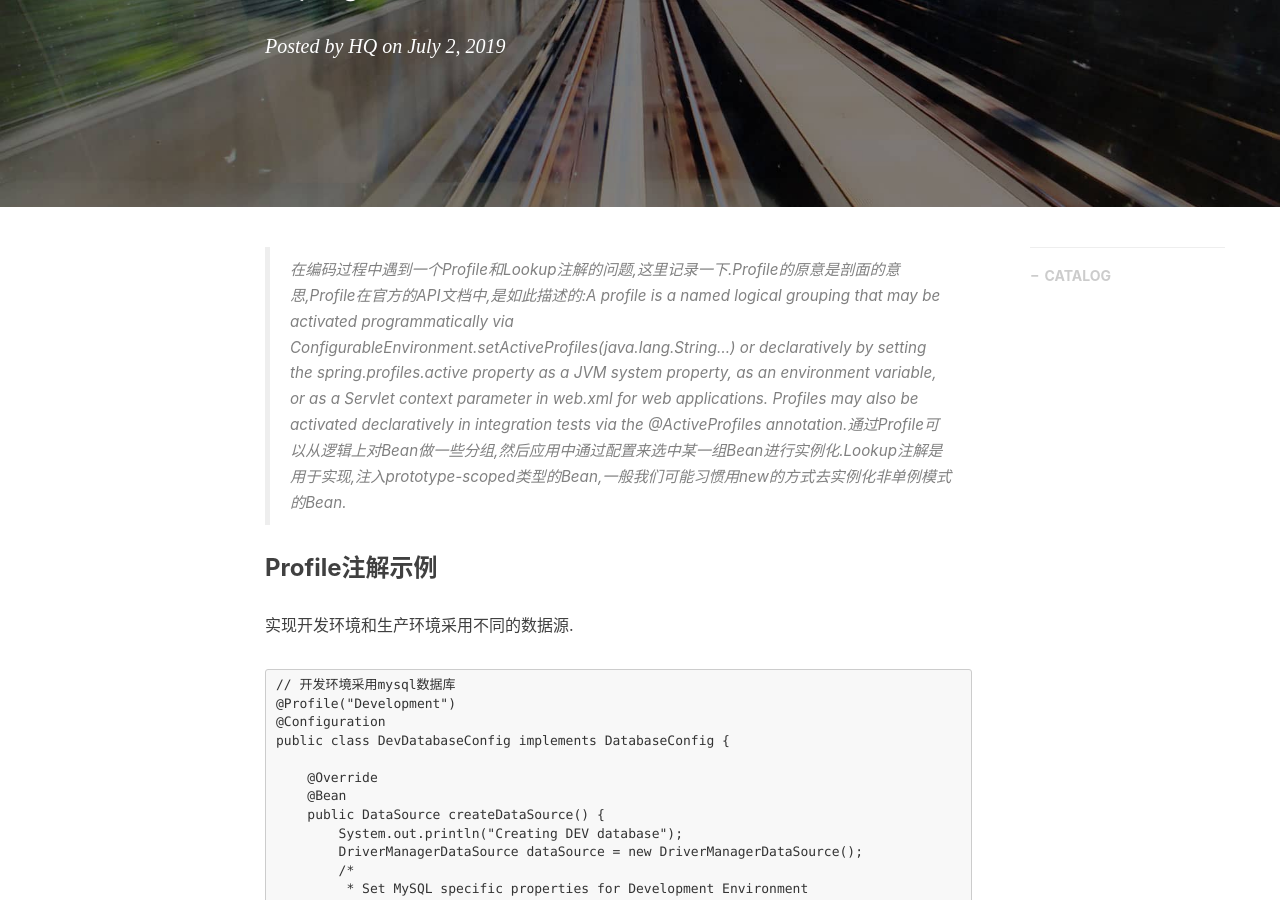
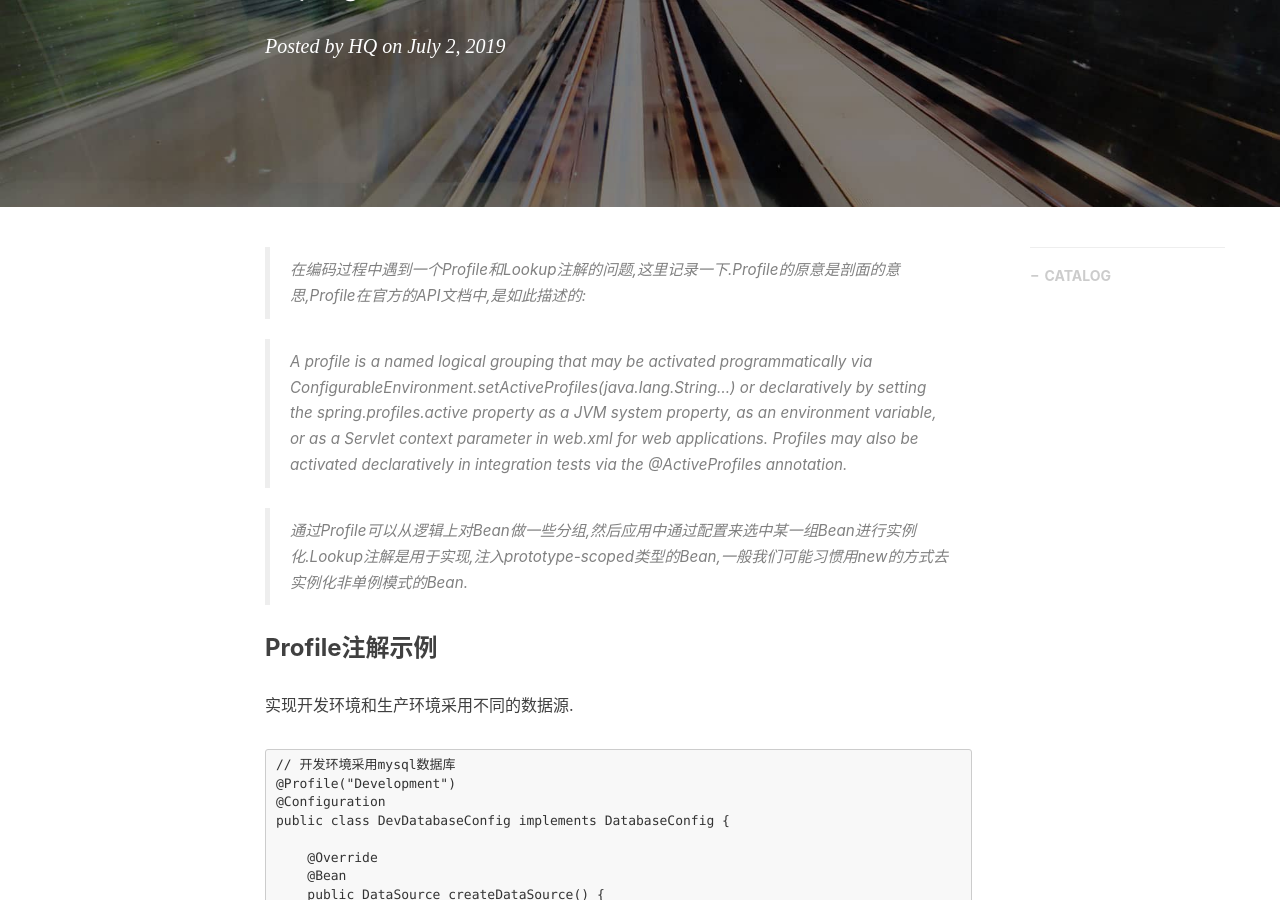
Before and after one commit to heqiao2010/heqiao2010.github.io, a Jekyll site: the page built from _posts/2019-07-02-Spring学习之Profile和Lookup注解.markdown, in a window 1280 px wide and 900 px high, scrolled down 376 px. Built offline with Jekyll 4.4.1, drawn with Linux system fonts in a browser that asks for light colours; nearby versions of some CDN libraries; comment, search, counter and statistics services are not loaded.

```diff
--- a/_posts/2019-07-02-Spring学习之Profile和Lookup注解.markdown
+++ b/_posts/2019-07-02-Spring学习之Profile和Lookup注解.markdown
@@ -10,7 +10,11 @@ tags:
     - Spring
 ---
 
->在编码过程中遇到一个Profile和Lookup注解的问题,这里记录一下.Profile的原意是剖面的意思,Profile在官方的API文档中,是如此描述的:A profile is a named logical grouping that may be activated programmatically via ConfigurableEnvironment.setActiveProfiles(java.lang.String...) or declaratively by setting the spring.profiles.active property as a JVM system property, as an environment variable, or as a Servlet context parameter in web.xml for web applications. Profiles may also be activated declaratively in integration tests via the @ActiveProfiles annotation.通过Profile可以从逻辑上对Bean做一些分组,然后应用中通过配置来选中某一组Bean进行实例化.Lookup注解是用于实现,注入prototype-scoped类型的Bean,一般我们可能习惯用new的方式去实例化非单例模式的Bean.
+>在编码过程中遇到一个Profile和Lookup注解的问题,这里记录一下.Profile的原意是剖面的意思,Profile在官方的API文档中,是如此描述的:
+
+>A profile is a named logical grouping that may be activated programmatically via ConfigurableEnvironment.setActiveProfiles(java.lang.String...) or declaratively by setting the spring.profiles.active property as a JVM system property, as an environment variable, or as a Servlet context parameter in web.xml for web applications. Profiles may also be activated declaratively in integration tests via the @ActiveProfiles annotation.
+
+>通过Profile可以从逻辑上对Bean做一些分组,然后应用中通过配置来选中某一组Bean进行实例化.Lookup注解是用于实现,注入prototype-scoped类型的Bean,一般我们可能习惯用new的方式去实例化非单例模式的Bean.
 
 ### Profile注解示例
 实现开发环境和生产环境采用不同的数据源.
```
